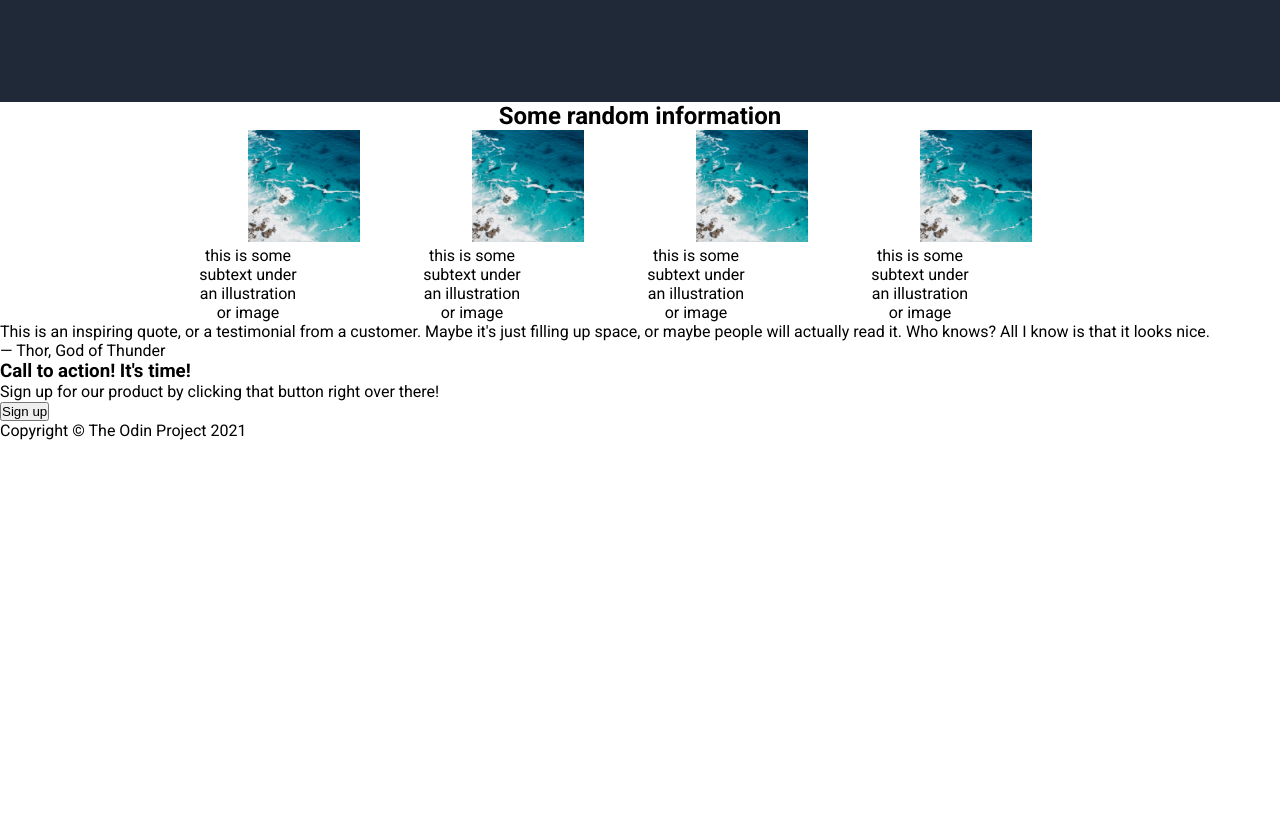
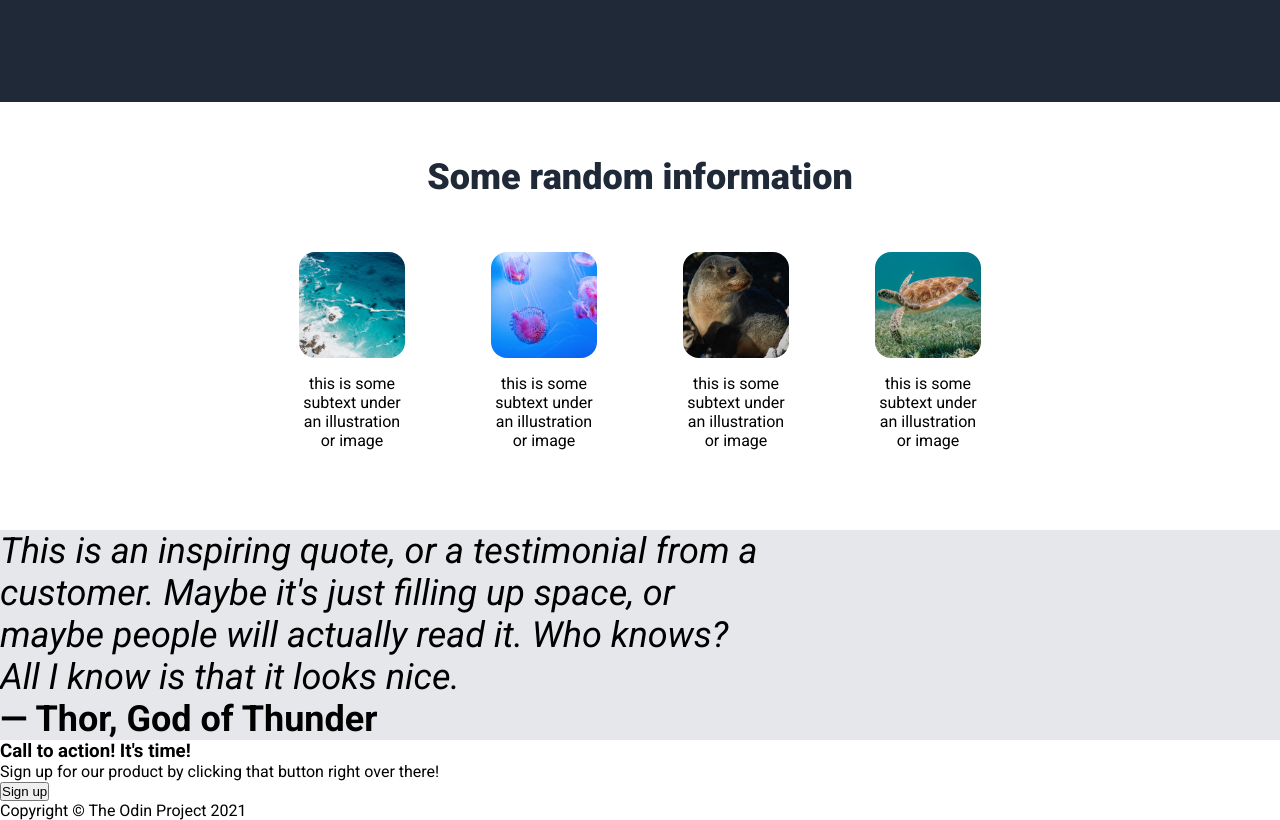
Before and after one commit to smilesandtea/landingPage, a plain HTML site: page index.html in a window 1280 px wide. Shown: the part 582-1402 px from the top of the page. Before the commit the page ends 1022 px from the top, so only its background shows below. Drawn offline with Linux system fonts and the light colour scheme.

Commit message:
Finished gallery section.

```diff
--- a/css/script.css
+++ b/css/script.css
@@ -87,18 +87,57 @@ header, .hero {
 
 .subsection {
   text-align: center;
-  margin-bottom: 2em;
-  width: 70%;
+  width: 60%;
   margin: 0 auto;
+  margin-bottom: 5em;
+}
+
+.subsection h2 {
+  font-size: 36px;
+  font-weight: 900;
+  color: #1F2937;
+  margin: 1.5em 0;
 }
 
 .images-gallery {
   display: flex;
+}
+
+.image-block {
+  display: flex;
+  flex-direction: column;
   justify-content: center;
   align-items: center;
-  align-content: center;
+}
+
+.image-block p {
+  padding-top: 1em;
+}
+
+.images-gallery img {
+  border-radius: 1em;
 }
 
 .images-gallery img, .images-gallery p {
-  width: 50%;
+  width: 55%;
 }
+
+/* Quote */
+
+.quote-section {
+  background: #E5E7EB;
+}
+
+.quote {
+  width: 60%;
+}
+
+.quote blockquote {
+  font-size: 36px;
+  font-style: italic;
+}
+
+.quote p {
+  font-size: 36px;
+  font-weight: bold;
+}
--- a/index.html
+++ b/index.html
@@ -53,23 +53,23 @@
       <h2>Some random information</h2>
 
       <div class="images-gallery">
-        <div>
+        <div class="image-block">
           <img src="img/ocean.png" alt="Ocean">
           <p>this is some subtext under an illustration or image</p>
         </div>
 
-        <div>
-          <img src="img/ocean.png" alt="Ocean">
+        <div class="image-block">
+          <img src="img/jellyfish.png" alt="Jellyfish">
           <p>this is some subtext under an illustration or image</p>
         </div>
 
-        <div>
-          <img src="img/ocean.png" alt="Ocean">
+        <div class="image-block">
+          <img src="img/seal.png" alt="Seal">
           <p>this is some subtext under an illustration or image</p>
         </div>
 
-        <div>
-          <img src="img/ocean.png" alt="Ocean">
+        <div class="image-block">
+          <img src="img/turtle.png" alt="Turtle">
           <p>this is some subtext under an illustration or image</p>
         </div>
       </div>
@@ -77,12 +77,14 @@
     <!-- End of Subsection -->
 
     <!-- Beginning of Quote -->
-    <div>
-      <blockquote>
-        This is an inspiring quote, or a testimonial from a customer. Maybe it's just filling up space,
-        or maybe people will actually read it. Who knows? All I know is that it looks nice.
-      </blockquote>
-      <p>— Thor, God of Thunder</p>
+    <div class="quote-section">
+      <div class="quote">
+        <blockquote>
+          This is an inspiring quote, or a testimonial from a customer. Maybe it's just filling up space,
+          or maybe people will actually read it. Who knows? All I know is that it looks nice.
+        </blockquote>
+        <p>— Thor, God of Thunder</p>
+      </div>
     </div>
     <!-- End of Quote -->
 
```
Also changed, not shown: img/jellyfish.png (added), img/seal.png (added), img/turtle.png (added).
